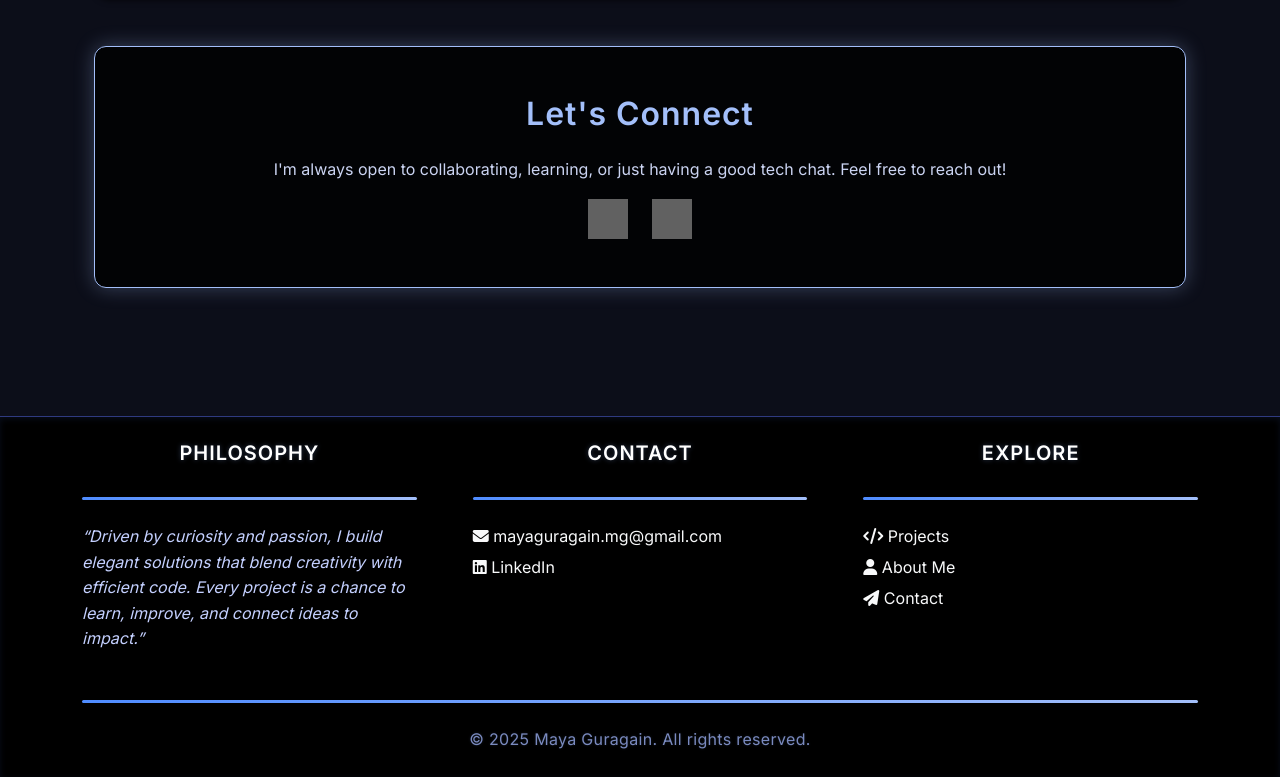
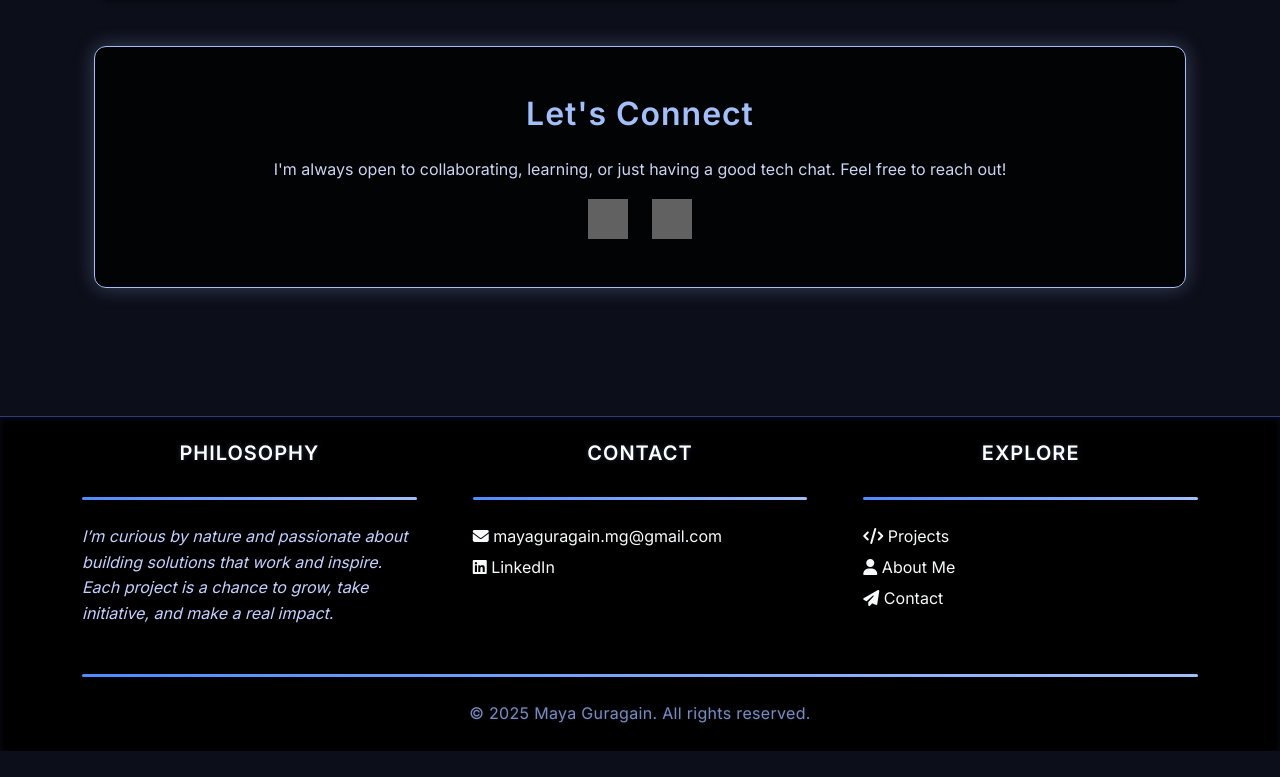
Before and after one commit to MayaGuragain/portfolio, an Eleventy site: page src/index.njk in a window 1280 px wide. Shown: the part 1106-1883 px from the top of the page. After the commit the page ends 1857 px from the top, so only its background shows below. Built offline with nearby package versions, Linux system fonts and the light colour scheme; Eleventy itself is replaced by a stand-in of ours; files that its build step writes are made by us from their sources; grey boxes are pictures that could not be loaded.

Commit message:
portfolio - philosophy update

```diff
--- a/src/_includes/layout.njk
+++ b/src/_includes/layout.njk
@@ -79,7 +79,7 @@
           <h5>Philosophy</h5>
           <hr>
           <p class="text-start fst-italic" style="color: #c4d0ff;">
-            “Driven by curiosity and passion, I build elegant solutions that blend creativity with efficient code. Every project is a chance to learn, improve, and connect ideas to impact.”
+            I’m curious by nature and passionate about building solutions that work and inspire. Each project is a chance to grow, take initiative, and make a real impact.
           </p>
         </div>
 
```
